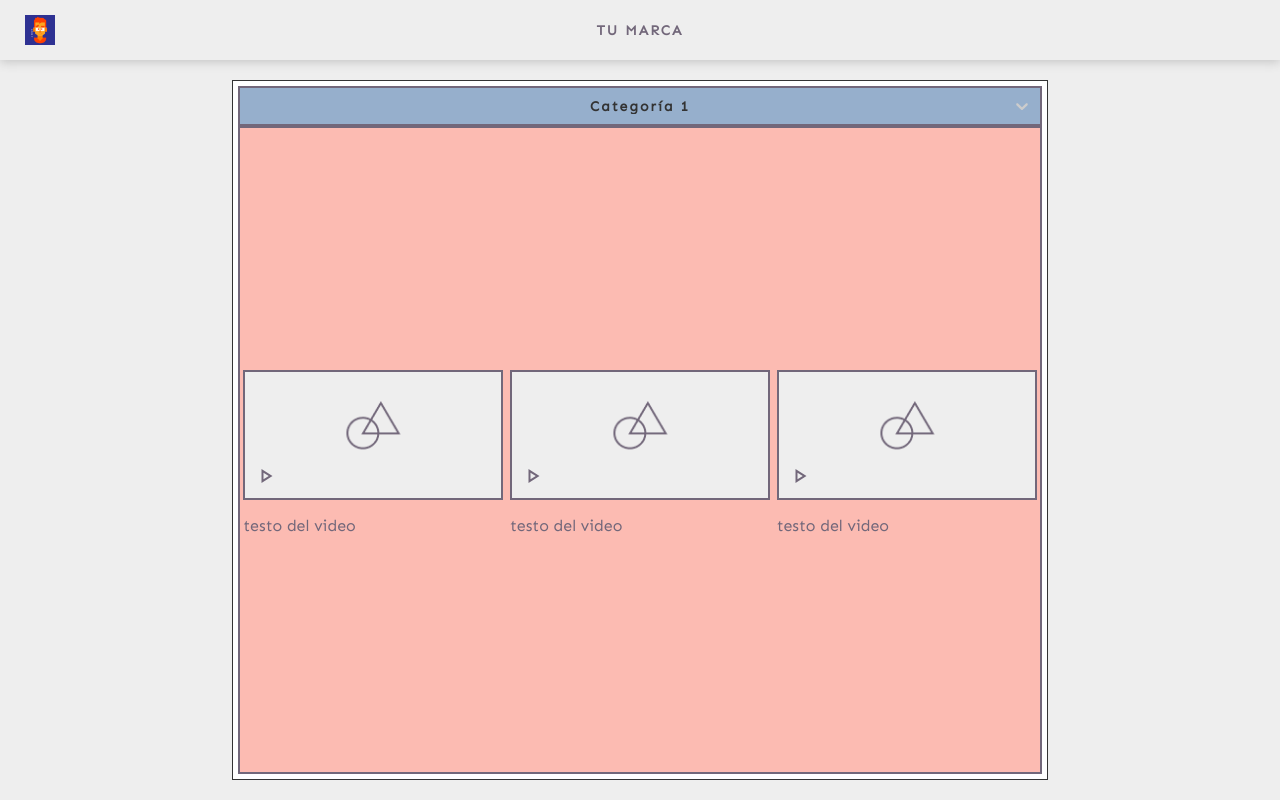
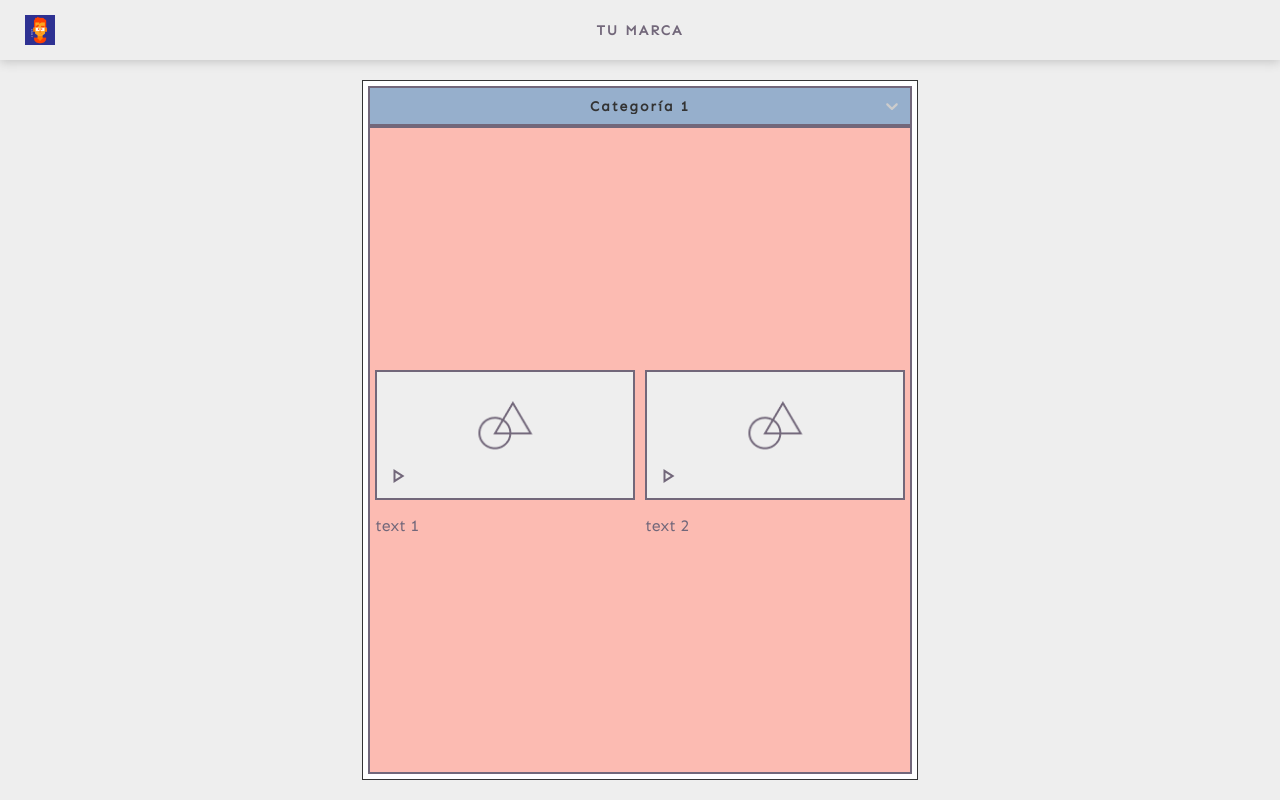
Before and after one commit to jblnco-ing/app-video-pwa, a Next.js app: page / in a window 1280 px wide. Built offline with nearby package versions, Linux system fonts and the light colour scheme.

Commit message:
- Se termino la fusion de mis cambios con los de sindi

```diff
--- a/components/shared/CardVideo.js
+++ b/components/shared/CardVideo.js
@@ -9,7 +9,7 @@ const CardVideo = (props) => (
             <img className={styles.play} src="/assets/play_arrow_24px.svg"/>
         </div>
         </Link>
-        <p className={styles.description}>testo del video</p>
+        <p className={styles.description}>{props.text}</p>
     </div>
 )
 
--- a/components/shared/ListContainer.js
+++ b/components/shared/ListContainer.js
@@ -1,15 +1,29 @@
-import Link from 'next/link'
-import { videos } from '../../consts/videos';
+import { options, videos } from '../../consts';
 import styles from '../../styles/ListContainer.module.css'
 import CardVideo from './CardVideo'
+import Select from 'react-select';
+import { useState } from 'react';
 
-import Select from 'react-select';
+const ListContainer = () => {
+    const [categoria, setCategoria] = useState(options[0].value);
+    const onChangeSelect = (option)=>{
+        setCategoria(option.value);
+    };
+    const list = () => {
+        return videos.filter((video)=>video.categoria == categoria).map((video, index) => <CardVideo text={video.text} id={index} key={index} />);
+    };
 
-const options = [
-    { value: 'Categoría1', label: 'Categoría 1' },
-    { value: 'Categoría2', label: 'Categoría 2' },
-    { value: 'Categoría3', label: 'Categoría 3' }
-]
+    return (
+        <div className={styles.container}>
+            <div className={styles.select}>
+                <Select instanceId="select_categoria" options={options} onChange={onChangeSelect} isSearchable={false} defaultValue={options[0]} styles={colourStyles} />
+            </div>
+            <div className={styles.list}>
+                {list()}
+            </div>
+        </div>
+    )
+}
 
 const colourStyles = {
     control: (styles, { isFocused }) => ({
@@ -61,19 +75,4 @@ const colourStyles = {
     },
 };
 
-const list = ()=>{
-    return videos.map((video,index)=><CardVideo id={index} />)
-};
-
-const ListContainer = () => (
-    <div className={styles.container}>
-        <div className={styles.select}>
-          <Select options={options} isSearchable={false} defaultValue={options[0]} styles={colourStyles}/>
-        </div>
-        <div className={styles.list}>
-            {list()}
-        </div>
-    </div>
-)
-
 export default ListContainer
--- /dev/null
+++ b/consts/index.js
@@ -0,0 +1,25 @@
+export const options = [
+    { value: 1, label: 'Categoría 1', },
+    { value: 2, label: 'Categoría 2', },
+    { value: 3, label: 'Categoría 3', }
+];
+export const videos = [
+    {
+        img: '/assets/Video.png',
+        video: 'https://res.cloudinary.com/jblnco/video/upload/v1610674303/p_obsequiar/videos/cumple_betza_gxebvh.webm',
+        text: 'text 1',
+        categoria: 1
+    },
+    {
+        img: '/assets/Video.png',
+        video: 'https://res.cloudinary.com/jblnco/video/upload/v1610674303/p_obsequiar/videos/cumple_betza_gxebvh.webm',
+        text: 'text 2',
+        categoria: 1
+    },
+    {
+        img: '/assets/Video.png',
+        video: 'https://res.cloudinary.com/jblnco/video/upload/v1610674303/p_obsequiar/videos/cumple_betza_gxebvh.webm',
+        text: 'text 3',
+        categoria: 2
+    }
+];
--- a/consts/videos.js
+++ /dev/null
@@ -1,14 +0,0 @@
-export const videos = [
-    {
-        img: '/assets/Video.png',
-        video: 'https://res.cloudinary.com/jblnco/video/upload/v1610674303/p_obsequiar/videos/cumple_betza_gxebvh.webm'
-    },
-    {
-        img: '/assets/Video.png',
-        video: 'https://res.cloudinary.com/jblnco/video/upload/v1610674303/p_obsequiar/videos/cumple_betza_gxebvh.webm'
-    },
-    {
-        img: '/assets/Video.png',
-        video: 'https://res.cloudinary.com/jblnco/video/upload/v1610674303/p_obsequiar/videos/cumple_betza_gxebvh.webm'
-    }
-];
--- a/package.json
+++ b/package.json
@@ -12,6 +12,7 @@
     "next-pwa": "^5.0.5",
     "react": "17.0.1",
     "react-dom": "17.0.1",
+    "react-player": "^2.9.0",
     "react-select": "^4.1.0"
   }
 }
--- a/styles/Home.module.css
+++ b/styles/Home.module.css
@@ -10,7 +10,7 @@
   flex: 1;
   display: flex;
   flex-direction: column;
-  justify-content: start;
+  justify-content: flex-start;
   align-items: center;
   position: relative;
   width: 100%;
--- a/styles/ListContainer.module.css
+++ b/styles/ListContainer.module.css
@@ -23,6 +23,7 @@
   align-items: center;
   height: 100%;
   width: 100%;
+  min-width: 280px;
   background-color: var(--pink);
 }
 
```
Also changed, not shown: 1 other file (tests, documents, lock files or other folders). Lines whose indentation alone changed are shown as unchanged.
